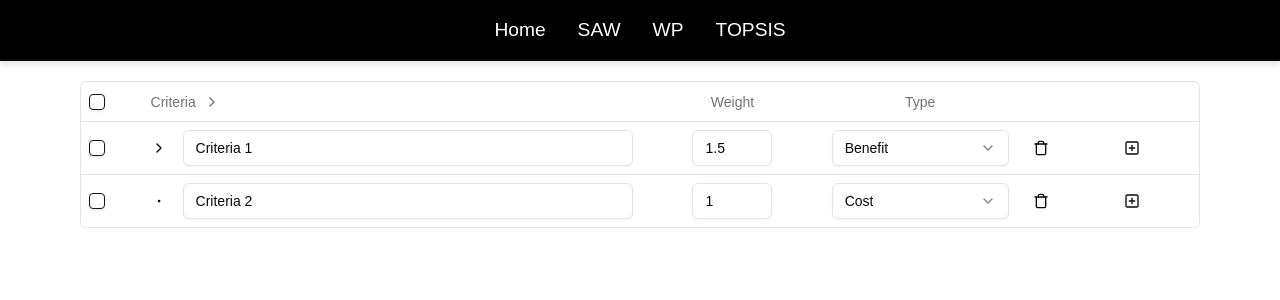
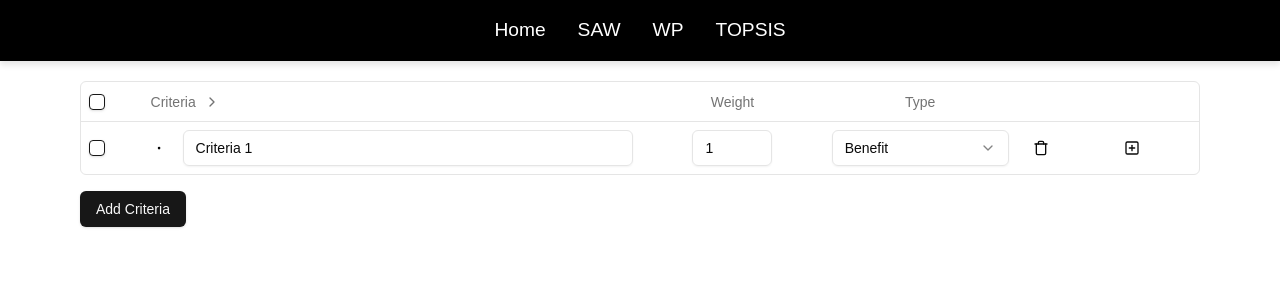
Before and after one commit to fmrozaqi/dss-mmi-25, a Next.js app: page /table in a window 1280 px wide. Shown: the top 300 px of the page. Built offline with nearby package versions, Linux system fonts and the light colour scheme.

Commit message:
fix table

```diff
--- a/app/form/page.tsx
+++ b/app/form/page.tsx
@@ -27,7 +27,7 @@ import {
   TableHeader,
   TableRow,
 } from "@/components/ui/table";
-import { Criteria, data } from "../table/page";
+import { data } from "../table/page";
 import {
   Select,
   SelectContent,
@@ -43,6 +43,7 @@ import {
   CardHeader,
   CardTitle,
 } from "@/components/ui/card";
+import { Criteria } from "@/types/DSSType";
 
 export const columns: ColumnDef<Criteria>[] = [
   {
--- a/app/saw/page.tsx
+++ b/app/saw/page.tsx
@@ -32,11 +32,12 @@ export default function SawPage() {
     alternatives.forEach((alternative) => {
       const normalizedRow: number[] = [];
       alternative.score.forEach((score, idx) => {
-        if (criterias[idx].type === "benefit") {
-          normalizedRow.push(score / maxValue[idx]);
-        } else {
-          normalizedRow.push(minValue[idx] / score);
-        }
+        if (criterias.length)
+          if (criterias[idx].type === "benefit") {
+            normalizedRow.push(score / maxValue[idx]);
+          } else {
+            normalizedRow.push(minValue[idx] / score);
+          }
       });
       result.push(normalizedRow);
     });
--- a/app/table/page.tsx
+++ b/app/table/page.tsx
@@ -49,24 +49,26 @@ import {
   SelectTrigger,
   SelectValue,
 } from "@/components/ui/select";
+import { Criteria } from "@/types/DSSType";
+import { useDSSInput } from "@/hooks/useDSSInput";
 
 export const data: Criteria[] = [
   {
     id: "m5gr84i9",
-    criteria: "Criteria 1",
+    name: "Criteria 1",
     weight: 1.5,
     type: "benefit",
     subCriteria: [
       {
         id: "m5gr84i9",
-        criteria: "Sub Criteria 1",
+        name: "Sub Criteria 1",
         weight: 1.5,
         type: "benefit",
         subCriteria: [],
       },
       {
         id: "m5gr84i9",
-        criteria: "Sub Criteria 2",
+        name: "Sub Criteria 2",
         weight: 2.5,
         type: "benefit",
         subCriteria: [],
@@ -75,22 +77,26 @@ export const data: Criteria[] = [
   },
   {
     id: "3u1reuv4",
-    criteria: "Criteria 2",
+    name: "Criteria 2",
     weight: 1,
     type: "cost",
     subCriteria: [],
   },
 ];
 
-export type Criteria = {
-  id: string;
-  criteria: string;
-  weight: number;
-  type: "benefit" | "cost";
-  subCriteria: Criteria[];
-};
+export default function DataTableDemo() {
+  const dss = useDSSInput();
+  const [sorting, setSorting] = React.useState<SortingState>([]);
+  const [columnFilters, setColumnFilters] = React.useState<ColumnFiltersState>(
+    []
+  );
+  const [columnVisibility, setColumnVisibility] =
+    React.useState<VisibilityState>({});
+  const [rowSelection, setRowSelection] = React.useState({});
 
-export const columns: ColumnDef<Criteria>[] = [
+  const [expanded, setExpanded] = React.useState<ExpandedState>({});
+
+  const columns: ColumnDef<Criteria>[] = [
     {
       id: "select",
       header: ({ table }) => (
@@ -114,9 +120,12 @@ export const columns: ColumnDef<Criteria>[] = [
       enableHiding: false,
     },
     {
-    accessorKey: "criteria",
+      accessorKey: "name",
       header: ({ table }) => (
-      <Button variant="ghost" onClick={table.getToggleAllRowsExpandedHandler()}>
+        <Button
+          variant="ghost"
+          onClick={table.getToggleAllRowsExpandedHandler()}
+        >
           Criteria
           {table.getIsAllRowsExpanded() ? <ChevronDown /> : <ChevronRight />}
         </Button>
@@ -134,8 +143,11 @@ export const columns: ColumnDef<Criteria>[] = [
             </Button>
           )}
           <Input
-          placeholder="Filter emails..."
-          value={row.getValue("criteria")}
+            placeholder="Criteria name..."
+            value={row.getValue("name")}
+            onChange={(e) =>
+              dss.updateCriterias(row.index, "name", e.target.value)
+            }
           />
           <>{}</>
         </div>
@@ -151,6 +163,9 @@ export const columns: ColumnDef<Criteria>[] = [
             className="w-20 mx-auto"
             type="number"
             step="0.1"
+            onChange={(e) =>
+              dss.updateCriterias(row.index, "weight", e.target.value)
+            }
           />
         </div>
       ),
@@ -160,7 +175,12 @@ export const columns: ColumnDef<Criteria>[] = [
       header: () => <div className="text-center">Type</div>,
       cell: ({ row }) => (
         <div className="flex justify-center items-center">
-        <Select value={row.getValue("type")}>
+          <Select
+            value={row.getValue("type")}
+            onValueChange={(value) =>
+              dss.updateCriterias(row.index, "type", value)
+            }
+          >
             <SelectTrigger>
               <SelectValue placeholder="Select type" />
             </SelectTrigger>
@@ -178,12 +198,16 @@ export const columns: ColumnDef<Criteria>[] = [
     {
       id: "actions",
       enableHiding: false,
-    cell: ({}) => {
+      cell: ({ row }) => {
         return (
           <TooltipProvider delayDuration={200}>
             <Tooltip>
               <TooltipTrigger>
-              <Button variant="ghost" className="h-8 w-8 p-0">
+                <Button
+                  variant="ghost"
+                  className="h-8 w-8 p-0"
+                  onClick={() => dss.deleteCriteria(row.index)}
+                >
                   <span className="sr-only">Delete criteria</span>
                   <Trash />
                 </Button>
@@ -219,19 +243,8 @@ export const columns: ColumnDef<Criteria>[] = [
     },
   ];
 
-export default function DataTableDemo() {
-  const [sorting, setSorting] = React.useState<SortingState>([]);
-  const [columnFilters, setColumnFilters] = React.useState<ColumnFiltersState>(
-    []
-  );
-  const [columnVisibility, setColumnVisibility] =
-    React.useState<VisibilityState>({});
-  const [rowSelection, setRowSelection] = React.useState({});
-
-  const [expanded, setExpanded] = React.useState<ExpandedState>({});
-
   const table = useReactTable({
-    data,
+    data: dss.criterias,
     columns,
     onSortingChange: setSorting,
     onColumnFiltersChange: setColumnFilters,
@@ -305,6 +318,11 @@ export default function DataTableDemo() {
           </TableBody>
         </Table>
       </div>
+      <div className="flex items-center py-4">
+        <Button variant="default" onClick={dss.addCriteria}>
+          Add Criteria
+        </Button>
+      </div>
     </div>
   );
 }
--- a/hooks/useDSSInput.tsx
+++ b/hooks/useDSSInput.tsx
@@ -1,9 +1,16 @@
 import { Alternative, Criteria, Key } from "@/types/DSSType";
 import { useState } from "react";
+import { v4 as uuidv4 } from "uuid";
 
 export const useDSSInput = () => {
   const [criterias, setCriterias] = useState<Criteria[]>([
-    { name: "", weight: 1, type: "benefit" },
+    {
+      id: uuidv4(),
+      name: "Criteria 1",
+      weight: 1,
+      type: "benefit",
+      subCriteria: [],
+    },
   ]);
 
   const [alternatives, setAlternatives] = useState<Alternative[]>([
@@ -22,16 +29,27 @@ export const useDSSInput = () => {
   };
 
   const addCriteria = () => {
-    setCriterias([...criterias, { name: "", weight: 1, type: "benefit" }]);
+    setCriterias([
+      ...criterias,
+      {
+        id: uuidv4(),
+        name: `Criteria ${criterias.length + 1}`,
+        weight: 1,
+        type: "benefit",
+        subCriteria: [],
+      },
+    ]);
     resetAlternatives();
   };
 
   const updateCriterias = (index: number, key: Key, value: string) => {
     const newCriterias = [...criterias];
     if (key === "weight") {
-      newCriterias[index][key] = parseInt(value);
+      newCriterias[index][key] = parseFloat(value);
+    } else if (key === "name") {
+      newCriterias[index][key] = value;
     } else {
-      newCriterias[index][key] = value;
+      newCriterias[index][key] = value === "benefit" ? "benefit" : "cost";
     }
     setCriterias(newCriterias);
   };
@@ -59,7 +77,7 @@ export const useDSSInput = () => {
     if (key === "name") {
       newAlternatives[index][key] = value;
     } else {
-      newAlternatives[index]["score"][parseInt(key)] = parseInt(value);
+      newAlternatives[index]["score"][parseInt(key)] = parseFloat(value);
     }
     setAlternatives(newAlternatives);
   };
--- a/package.json
+++ b/package.json
@@ -23,7 +23,8 @@
     "react": "^19.0.0",
     "react-dom": "^19.0.0",
     "tailwind-merge": "^3.0.1",
-    "tailwindcss-animate": "^1.0.7"
+    "tailwindcss-animate": "^1.0.7",
+    "uuid": "^11.0.5"
   },
   "devDependencies": {
     "@eslint/eslintrc": "^3",
--- a/types/DSSType.ts
+++ b/types/DSSType.ts
@@ -1,7 +1,9 @@
 export type Criteria = {
+  id: string;
   name: string;
   weight: number;
-  type: string;
+  type: "benefit" | "cost";
+  subCriteria: Criteria[];
 };
 
 export type Alternative = {
```
Also changed, not shown: 1 other file (tests, documents, lock files or other folders). Lines whose indentation alone changed are shown as unchanged.
